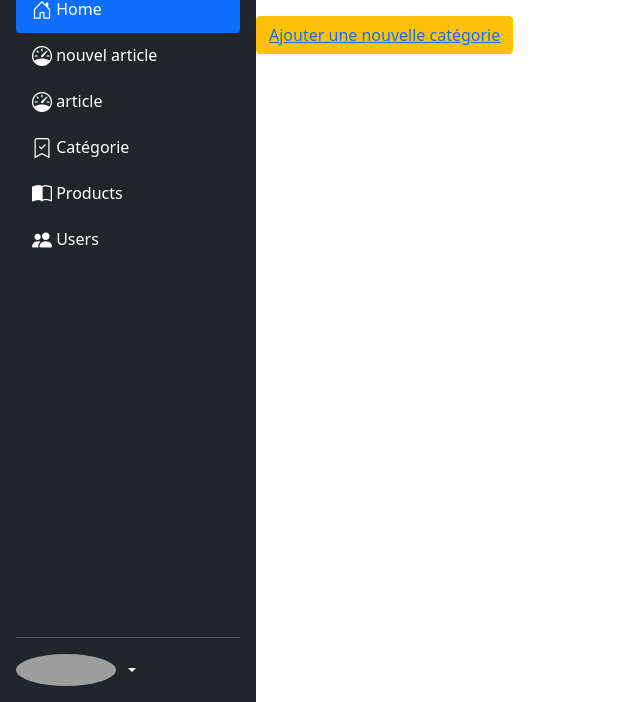
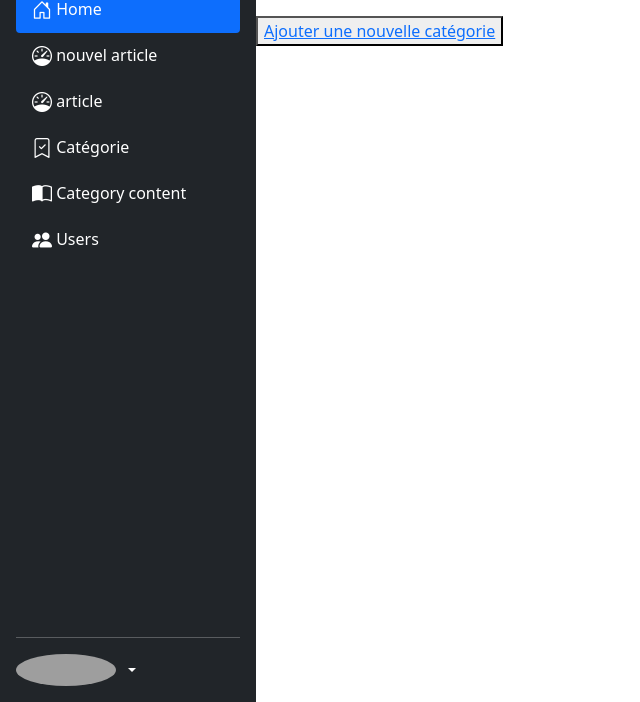
Before and after one commit to konomoha/demoBlog, a Symfony app: template templates/back_office/admin_categories.html.twig in a window 1280 px wide. Shown: the part 98-800 px from the top of the page, without its empty margins (0-640 px from the left). Run offline with Twig, Linux system fonts and the light colour scheme; the template is opened without the code that fills it, so the values that code supplies are empty; some libraries are stand-ins or nearby versions; grey boxes are pictures that could not be loaded.

Commit message:
small update

```diff
--- a/src/Controller/BackOfficeController.php
+++ b/src/Controller/BackOfficeController.php
@@ -11,6 +11,7 @@ use Doctrine\ORM\EntityRepository;
 use App\Repository\ArticleRepository;
 use App\Repository\CategoryRepository;
 use Doctrine\ORM\EntityManagerInterface;
+use Doctrine\Persistence\ManagerRegistry;
 use Symfony\Component\HttpFoundation\Request;
 use Doctrine\ORM\Repository\RepositoryFactory;
 use Symfony\Component\HttpFoundation\Response;
--- a/templates/back_office/admin_categories.html.twig
+++ b/templates/back_office/admin_categories.html.twig
@@ -44,5 +44,7 @@
 
     </table>
 
-    <button class="btn btn-warning"><a href="{{path('app_admin_categories_form')}}">Ajouter une nouvelle catégorie</a></button>
+    <button><a href="{{path('app_admin_categories_form')}}">Ajouter une nouvelle catégorie</a></button>
+
+
 {% endblock %}
--- a/templates/base_admin.html.twig
+++ b/templates/base_admin.html.twig
@@ -85,7 +85,7 @@
       <li>
         <a href="#" class="nav-link text-white">
           <i class="bi bi-book-half"></i>
-          Products
+          Category content
         </a>
       </li>
       <li>
```
